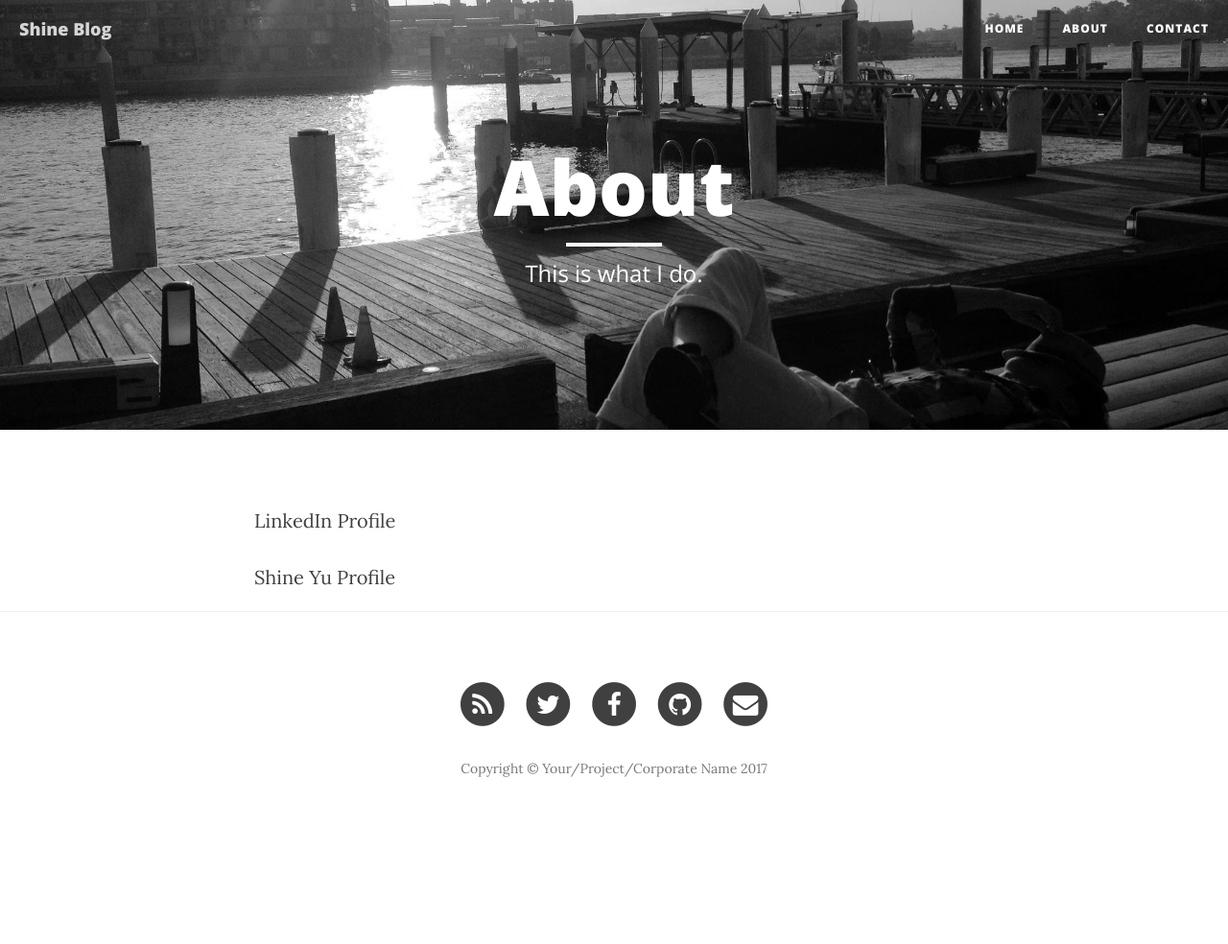
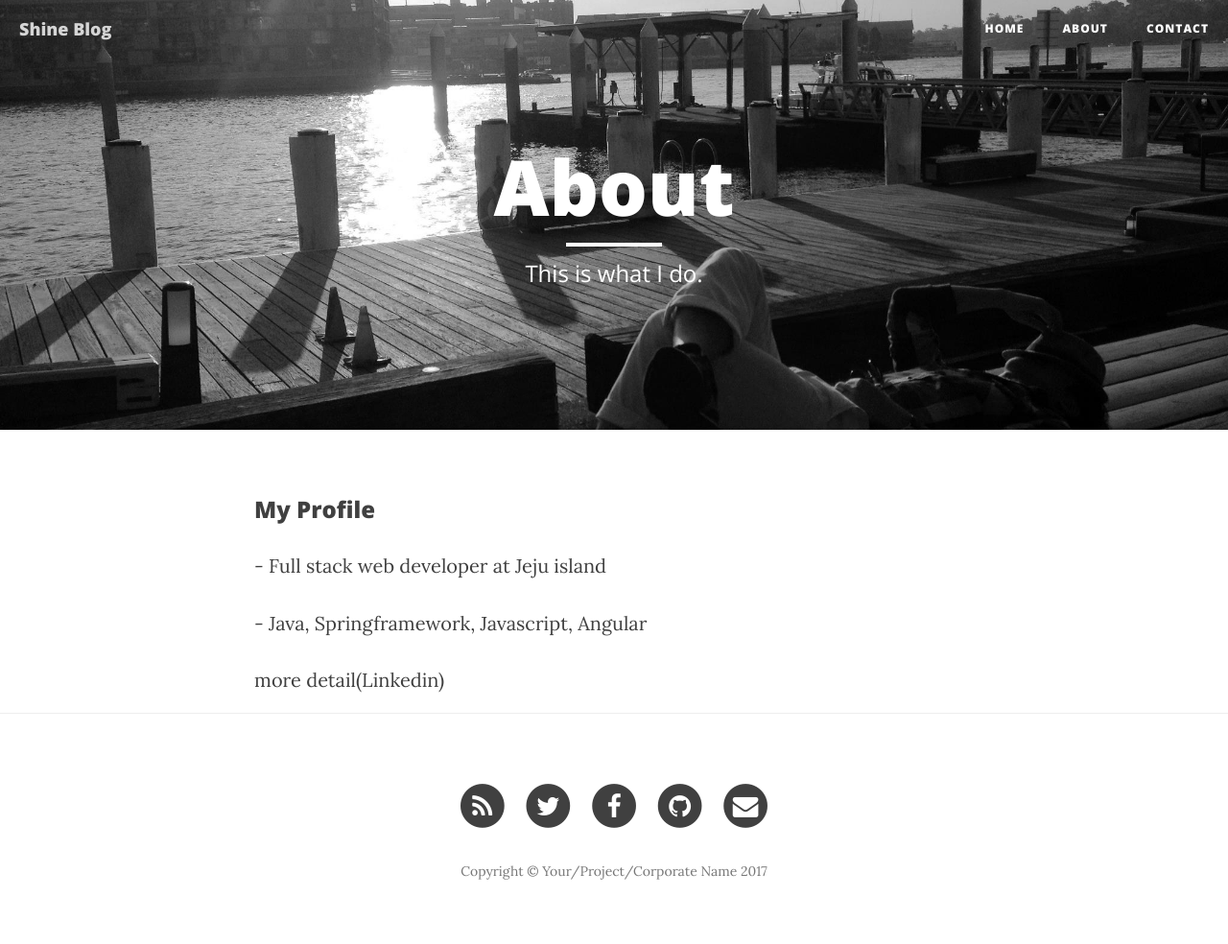
Before and after one commit to ryoostar/ryoostar.github.io, a Jekyll site: the page built from about.html, in a window 1280 px wide. Shown: the whole page at 96% size. Built offline with Jekyll 4.4.1, drawn with Linux system fonts in a browser that asks for light colours; nearby versions of some CDN libraries; before the commit the page ends 900 px from its top, so only the background shows below that.

Commit message:
more detail profile

```diff
--- a/about.html
+++ b/about.html
@@ -5,5 +5,7 @@ description: "This is what I do."
 header-img: "img/about-bg.jpg"
 ---
 
-<p>LinkedIn Profile</p>
-<a href="https://www.linkedin.com/in/shineyu">Shine Yu Profile</a>
+<h3>My Profile</h3>
+<p>- Full stack web developer at Jeju island</p>
+<p>- Java, Springframework, Javascript, Angular</p>
+<a href="https://www.linkedin.com/in/shineyu">more detail(Linkedin)</a>
```
